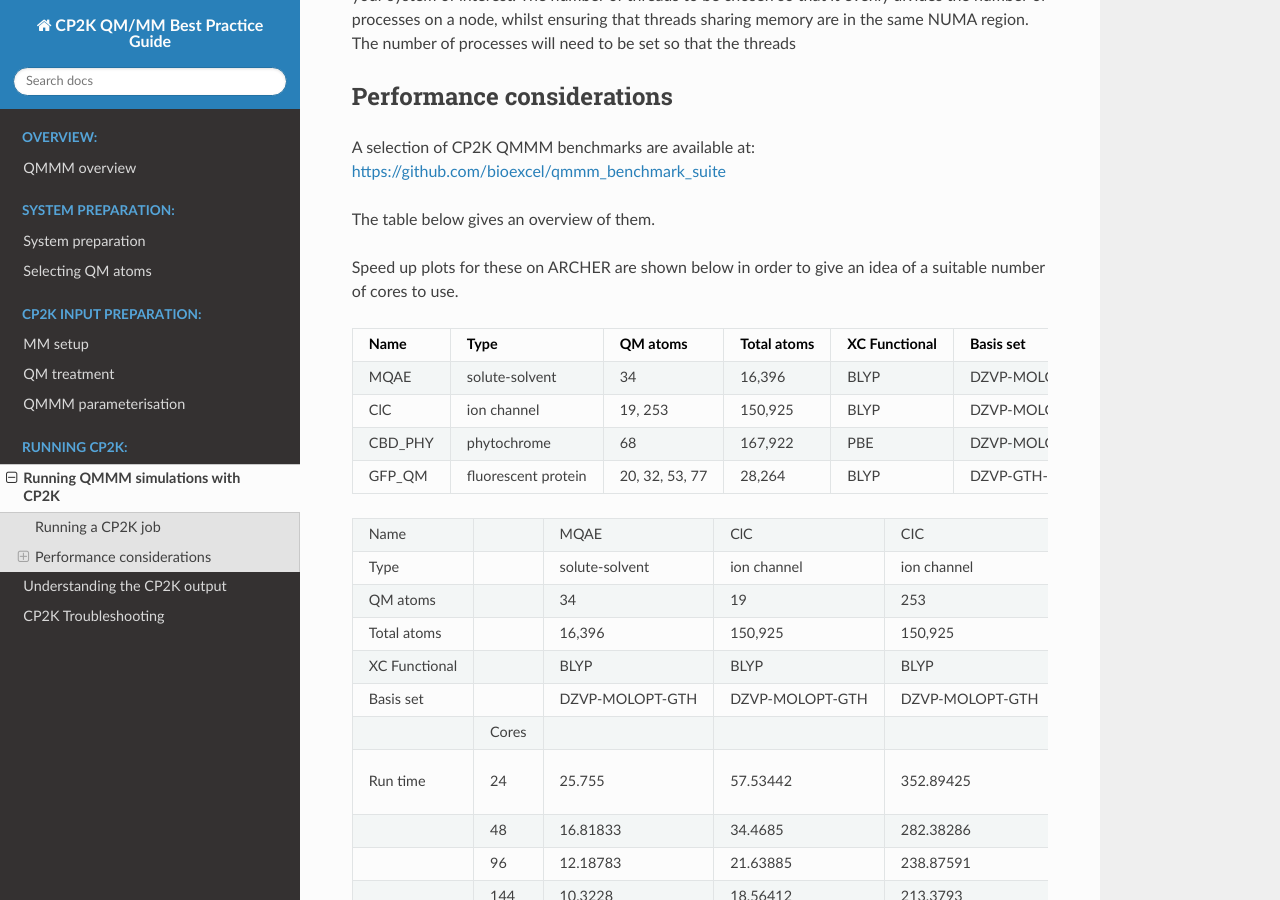
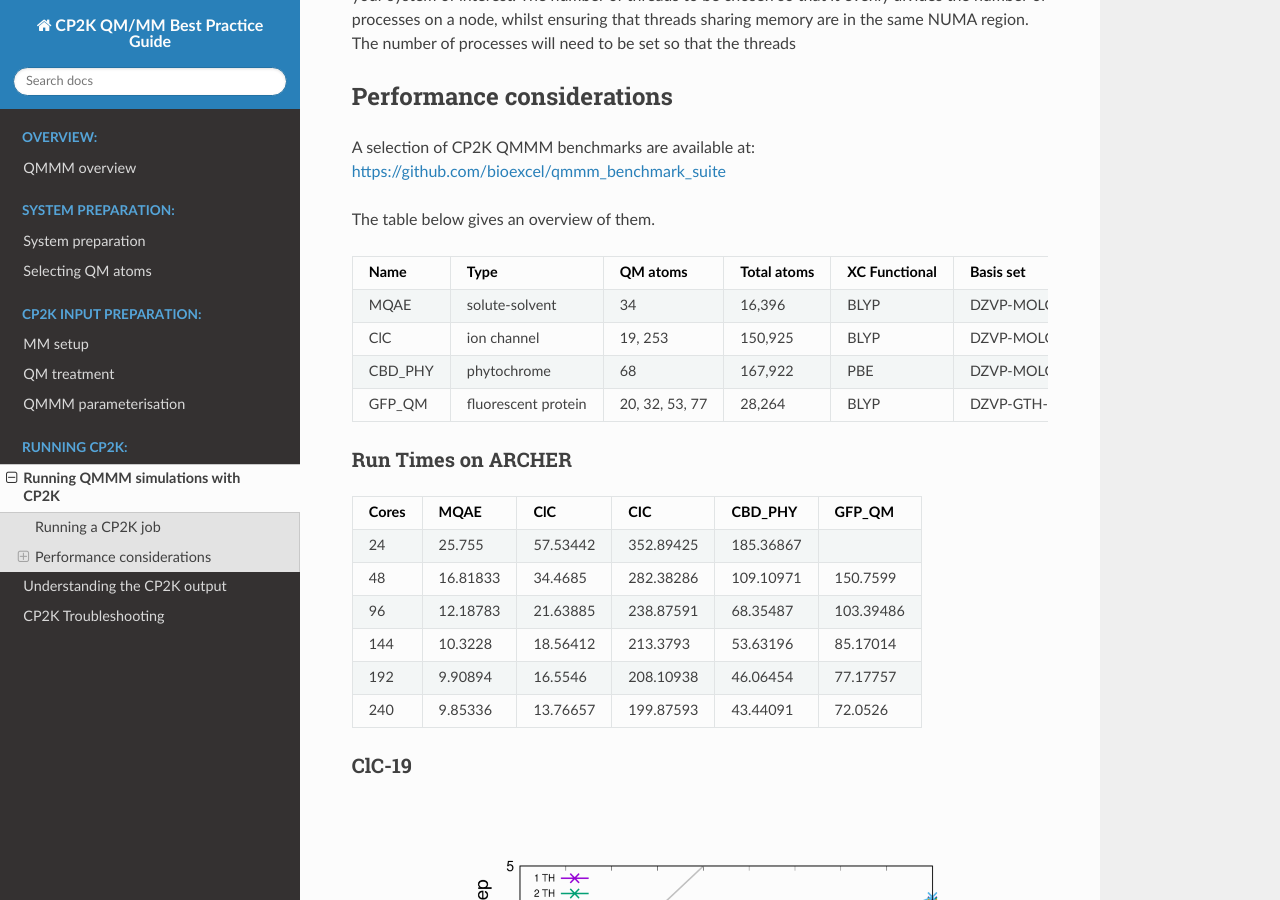
Before and after one commit to bioexcel/qmmm_bpg, a Sphinx documentation site: the page built from docs/running_cp2k/running_cp2k.rst, in a window 1280 px wide and 900 px high, scrolled down 651 px. Built offline with Sphinx 7.4.7 and the Read the Docs theme 2.0.0, drawn with Linux system fonts in a browser that asks for light colours.

Commit message:
Update running_cp2k.rst

```diff
--- a/docs/running_cp2k/running_cp2k.rst
+++ b/docs/running_cp2k/running_cp2k.rst
@@ -40,8 +40,6 @@ A selection of CP2K QMMM benchmarks are available at: https://github.com/bioexce
 
 The table below gives an overview of them.
 
-Speed up plots for these on ARCHER are shown below in order to give an idea of a suitable number of cores
-to use.
 
 +-----------+---------------------+----------------+-------------+----------------+-----------------+
 | Name      | Type                | QM atoms       | Total atoms | XC Functional  | Basis set       |
@@ -57,42 +55,31 @@ to use.
 
 
 
+Run Times on ARCHER
+-------------------
 
-
-+---------------+-------+-----------------+-----------------+-----------------+-----------------+---------------------+
-| Name          |       | MQAE            | ClC       	    | CIC             | CBD_PHY         | GFP_QM              |
-+---------------+-------+-----------------+-----------------+-----------------+-----------------+---------------------+
-| Type          |       | solute-solvent  | ion channel     | ion channel     | phytochrome     | fluorescent protein |
-+---------------+-------+-----------------+-----------------+-----------------+-----------------+---------------------+
-| QM atoms      |       | 34              | 19              | 253             | 68              | 77                  |
-+---------------+-------+-----------------+-----------------+-----------------+-----------------+---------------------+
-| Total atoms   |       | 16,396          | 150,925         | 150,925         | 167,922	        | 28,264              |
-+---------------+-------+-----------------+-----------------+-----------------+-----------------+---------------------+
-| XC Functional |       | BLYP            | BLYP            | BLYP            | PBE             | BLYP                |
-+---------------+-------+-----------------+-----------------+-----------------+-----------------+---------------------+
-| Basis set     |       | DZVP-MOLOPT-GTH | DZVP-MOLOPT-GTH | DZVP-MOLOPT-GTH | DZVP-MOLOPT-GTH | DZVP-GTH-BLYP       |
-+---------------+-------+-----------------+-----------------+-----------------+-----------------+---------------------+
-|               | Cores |                 |                 |                 |                 |                     |
-+---------------+-------+-----------------+-----------------+-----------------+-----------------+---------------------+
-| Run time      | 24    | 25.755          | 57.53442        | 352.89425       |	185.36867       | -                   |
-+---------------+-------+-----------------+-----------------+-----------------+-----------------+---------------------+
-|               | 48    | 16.81833        | 34.4685         | 282.38286	      | 109.10971       | 150.7599            |
-+---------------+-------+-----------------+-----------------+-----------------+-----------------+---------------------+
-|               | 96    | 12.18783        | 21.63885        | 238.87591       |	68.35487        | 103.39486           |
-+---------------+-------+-----------------+-----------------+-----------------+-----------------+---------------------+
-|               | 144   | 10.3228         | 18.56412        | 213.3793        | 53.63196        | 85.17014            |
-+---------------+-------+-----------------+-----------------+-----------------+-----------------+---------------------+
-|               | 192   | 9.90894         | 16.5546         | 208.10938	      | 46.06454        | 77.17757            |
-+---------------+-------+-----------------+-----------------+-----------------+-----------------+---------------------+
-|               | 240   | 9.85336         | 13.76657        | 199.87593	      | 43.44091        | 72.0526             |
-+---------------+-------+-----------------+-----------------+-----------------+-----------------+---------------------+
++---------------+-----------------+-----------------+-----------------+-----------------+---------------------+
+| Cores         | MQAE            | ClC       	    | CIC             | CBD_PHY         | GFP_QM              |
++===============+=================+=================+=================+=================+=====================+
+| 24            | 25.755          | 57.53442        | 352.89425       |	185.36867       |                     |
++---------------+-----------------+-----------------+-----------------+-----------------+---------------------+
+| 48            | 16.81833        | 34.4685         | 282.38286	      | 109.10971       | 150.7599            |
++---------------+-----------------+-----------------+-----------------+-----------------+---------------------+
+| 96            | 12.18783        | 21.63885        | 238.87591       |	68.35487        | 103.39486           |
++---------------+-----------------+-----------------+-----------------+-----------------+---------------------+
+| 144           | 10.3228         | 18.56412        | 213.3793        | 53.63196        | 85.17014            |
++---------------+-----------------+-----------------+-----------------+-----------------+---------------------+
+| 192           | 9.90894         | 16.5546         | 208.10938	      | 46.06454        | 77.17757            |
++---------------+-----------------+-----------------+-----------------+-----------------+---------------------+
+| 240           | 9.85336         | 13.76657        | 199.87593	      | 43.44091        | 72.0526             |
++---------------+-----------------+-----------------+-----------------+-----------------+---------------------+
 
 
 ClC-19
 ------
 
 
-.. image:: ../_static/CIC-19-thread-improvements-su.png
+.. image:: /_static/CIC-19-thread-improvements-su.png
     :width: 500px
     :align: center
     :height: 366px
```
